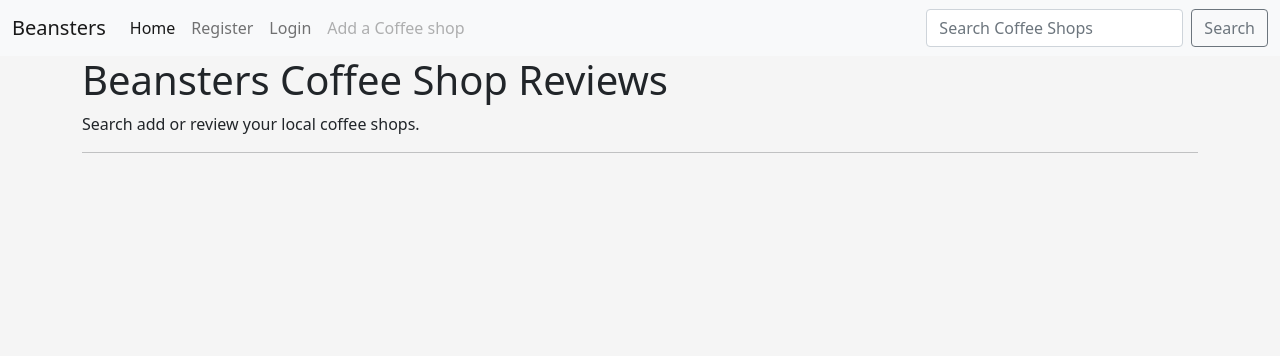
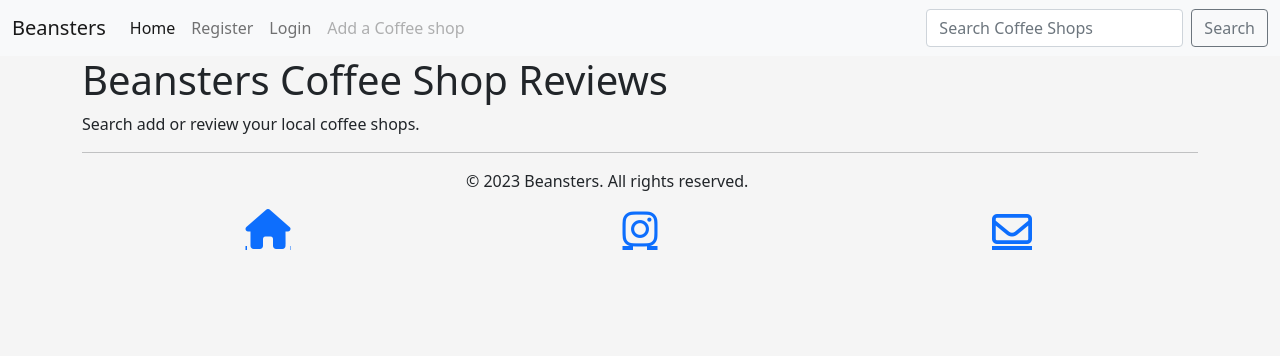
Before and after one commit to tomkelly111/Beansters, a Django app: page / in a window 1280 px wide. Shown: the top 356 px of the page. Run offline with Django 3.2, Linux system fonts and the light colour scheme; data that the repository does not hold is empty; some libraries are stand-ins or nearby versions.

Commit message:
add basic footer

```diff
--- a/static/css/style.css
+++ b/static/css/style.css
@@ -14,3 +14,17 @@ body {
 .homeimage {
     object-fit: cover;
 }
+
+
+
+.footer-icons i {
+    display: flex;
+    justify-content: space-around;
+    width: 100%;
+    font-size: 40px;
+    transition: color 0.3s ease-in-out;
+
+}
+.footer-icons a i:hover {
+    color: #e84610;
+}
--- a/templates/base.html
+++ b/templates/base.html
@@ -9,6 +9,7 @@
     <script src="https://cdn.jsdelivr.net/npm/bootstrap@5.0.1/dist/js/bootstrap.bundle.min.js"
         integrity="sha384-gtEjrD/SeCtmISkJkNUaaKMoLD0//ElJ19smozuHV6z3Iehds+3Ulb9Bn9Plx0x4" crossorigin="anonymous">
     </script>
+    <script src="https://kit.fontawesome.com/e8b7e1c327.js" crossorigin="anonymous"></script>
     <link rel="stylesheet" href="{% static 'css/style.css' %}">
     <title>Beansters | Coffee Shop Community</title>
 </head>
@@ -78,13 +79,35 @@
         {% block content %}
         <!-- Content Goes here -->
         {% endblock content %}
+
+        <footer class="container">
+          <div class="row justify-content-center">
+            <div class="col-md-4">
+              <p>&copy; 2023 Beansters. All rights reserved.</p>
+            </div>
+          </div>
+          <div class="row footer-icons">
+            <div class="col-4">
+              <a href="{% url 'home' %}" aria-label="Home" class="footer-icon"><i
+                  class="fa-solid fa-house"></i></a>
+            </div>
+            <div class="col-4">
+              <a href="https://www.instagram.com/" target="_blank" aria-label="Instagram" class="footer-icon"><i
+                  class="fa-brands fa-instagram"></i></a>
+            </div>
+            <div class="col-4">
+              <a href="mailto:info@example.com" target="_blank" aria-label="Instagram" class="footer-icon"><i
+                  class="fa-regular fa-envelope"></i></a>
+            </div>
+          </div>
+        </footer>
         <script>
           setTimeout(function () {
               let messages = document.getElementById('msg');
               let alert = new bootstrap.Alert(messages);
               alert.close();
           }, 5000);
-      </script>
+        </script>
         {% block extras %}
 
         {% endblock extras %}
```
